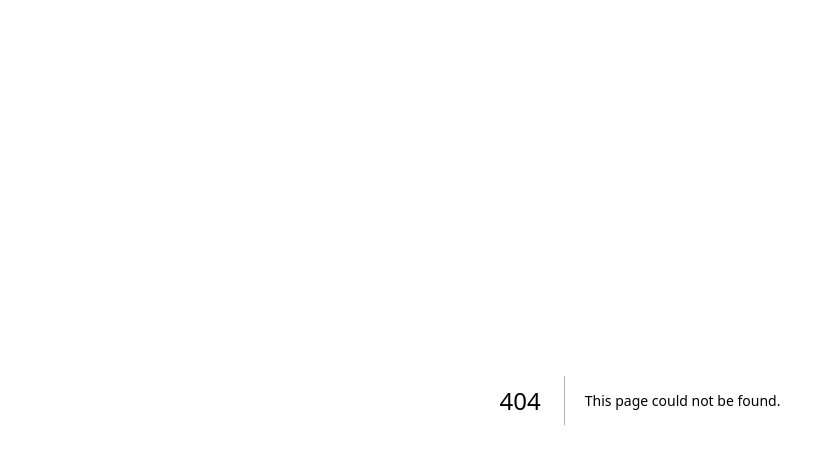
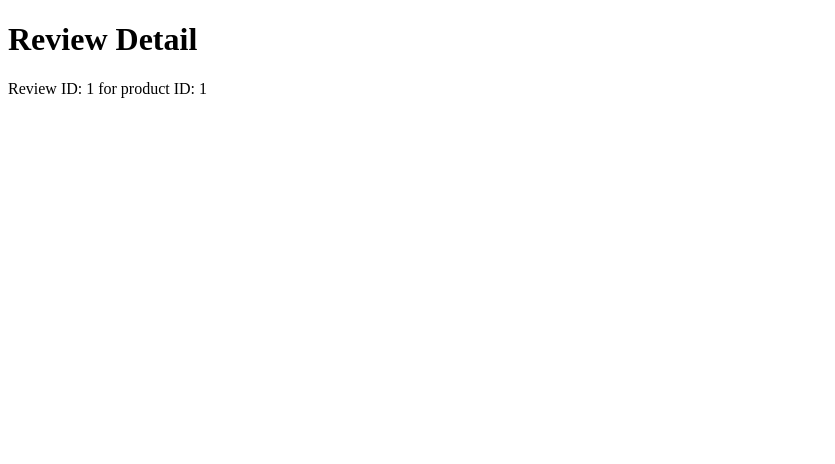
Before and after one commit to Ashraf840/nextjs14_101, a Next.js app: page /product/1/reviews/1 in a window 1280 px wide. Before the commit this address had no page. Shown: the top 464 px of the page, without its empty margins (0-835 px from the left). Built offline with nearby package versions, Linux system fonts and the light colour scheme.

Commit message:
Dynamic nested routes

```diff
--- /dev/null
+++ b/src/app/product/[productId]/reviews/[reviewId]/page.tsx
@@ -0,0 +1,17 @@
+import React from 'react'
+
+type ReviewDetailProps = {
+    params: {
+        productId: string;
+        reviewId: string;
+    }
+}
+
+export default function ReviewDetail({ params }: ReviewDetailProps) {
+    return (
+        <>
+            <h1>Review Detail</h1>
+            <p>Review ID: {params.reviewId} for product ID: {params.productId}</p>
+        </>
+    )
+}
```
Also changed, not shown: src/app/product/[productId]/reviews/page.tsx (added, +14 -0 lines).
